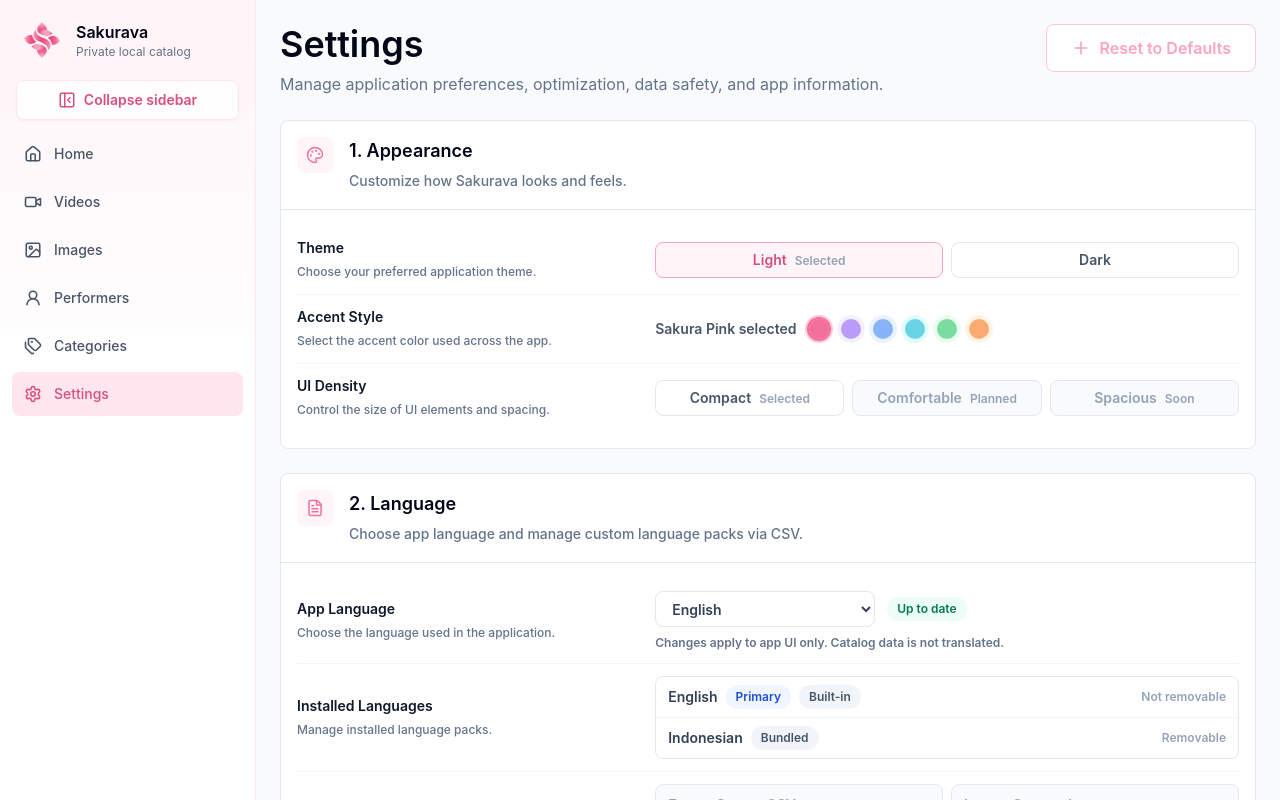
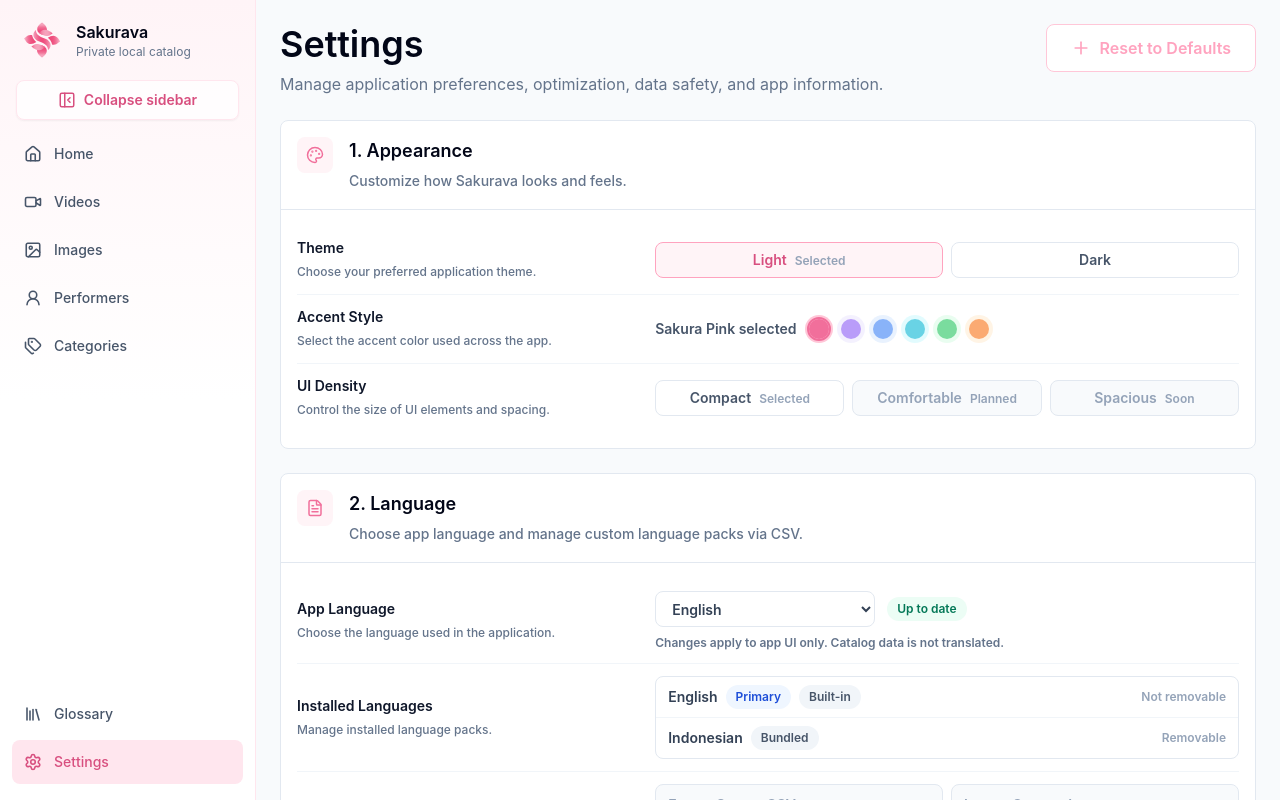
Before and after one commit to wonderfulworldz/sakurava-desktop, a React (Vite) app: page /settings in a window 1280 px wide. Both pictures are taken after a click on the button 39 px from the left and 100 px from the top of the page. Built offline with nearby package versions, Linux system fonts and the light colour scheme.

Commit message:
feat: place glossary settings in sidebar support group

```diff
--- a/src/components/Sidebar.tsx
+++ b/src/components/Sidebar.tsx
@@ -1,6 +1,7 @@
 import {
   Home,
   Image,
+  Library,
   PanelLeftClose,
   PanelLeftOpen,
   Settings,
@@ -10,7 +11,12 @@
 } from "lucide-react";
 import { NavLink, useLocation } from "react-router-dom";
 import { useLanguage } from "../lib/LanguageContext";
-import { sidebarItems } from "../lib/navigation";
+import {
+  lowerSidebarItems,
+  primarySidebarItems,
+  sidebarItems,
+} from "../lib/navigation";
+type SidebarNavigationItem = (typeof sidebarItems)[number];
 
 const icons = {
   home: Home,
@@ -18,6 +24,7 @@
   images: Image,
   performers: UserRound,
   categories: Tags,
+  glossary: Library,
   settings: Settings,
 };
 
@@ -33,6 +40,38 @@
   const exactActivePath = sidebarItems.find(
     (item) => item.to !== "/" && item.to === location.pathname,
   )?.to;
+  const renderNavigationItems = (items: readonly SidebarNavigationItem[]) =>
+    items.map((item) => {
+      const Icon = icons[item.icon];
+      const label = t(item.labelKey);
+      const navigationLabel = t("app.sidebar.navigateTo", { label });
+
+      return (
+        <NavLink
+          key={item.to}
+          to={item.to}
+          end={item.to === "/"}
+          aria-label={collapsed ? navigationLabel : undefined}
+          title={collapsed ? navigationLabel : undefined}
+          className={({ isActive }) => {
+            const itemIsActive = exactActivePath
+              ? item.to === exactActivePath
+              : isActive;
+
+            return [
+              "flex h-11 items-center rounded-lg text-sm font-medium transition",
+              collapsed ? "justify-center px-0" : "gap-3 px-3",
+              itemIsActive
+                ? "bg-sakura-100 text-sakura-600"
+                : "text-slate-600 hover:bg-white hover:text-slate-950",
+            ].join(" ");
+          }}
+        >
+          <Icon size={18} strokeWidth={2.1} />
+          {!collapsed && <span>{label}</span>}
+        </NavLink>
+      );
+    });
 
   return (
     <aside
@@ -81,37 +120,14 @@
         className="flex flex-1 flex-col gap-1 px-3"
         aria-label="Primary navigation"
       >
-        {sidebarItems.map((item) => {
-          const Icon = icons[item.icon];
-          const label = t(item.labelKey);
-          const navigationLabel = t("app.sidebar.navigateTo", { label });
+        {renderNavigationItems(primarySidebarItems)}
+      </nav>
 
-          return (
-            <NavLink
-              key={item.to}
-              to={item.to}
-              end={item.to === "/"}
-              aria-label={collapsed ? navigationLabel : undefined}
-              title={collapsed ? navigationLabel : undefined}
-              className={({ isActive }) => {
-                const itemIsActive = exactActivePath
-                  ? item.to === exactActivePath
-                  : isActive;
-
-                return [
-                  "flex h-11 items-center rounded-lg text-sm font-medium transition",
-                  collapsed ? "justify-center px-0" : "gap-3 px-3",
-                  itemIsActive
-                    ? "bg-sakura-100 text-sakura-600"
-                    : "text-slate-600 hover:bg-white hover:text-slate-950",
-                ].join(" ");
-              }}
-            >
-              <Icon size={18} strokeWidth={2.1} />
-              {!collapsed && <span>{label}</span>}
-            </NavLink>
-          );
-        })}
+      <nav
+        className="flex flex-col gap-1 px-3 pb-4"
+        aria-label="Support navigation"
+      >
+        {renderNavigationItems(lowerSidebarItems)}
       </nav>
     </aside>
   );
--- a/src/layouts/AppShell.tsx
+++ b/src/layouts/AppShell.tsx
@@ -22,6 +22,10 @@
 
   if (pathname.startsWith("/settings/category-management")) {
     return "Category Management";
+  }
+
+  if (pathname.startsWith("/glossary")) {
+    return "Glossary Library";
   }
 
   if (pathname.startsWith("/categories")) {
--- a/src/lib/language.ts
+++ b/src/lib/language.ts
@@ -76,6 +76,7 @@
   "nav.images": "Images",
   "nav.performers": "Performers",
   "nav.categories": "Categories",
+  "nav.glossary": "Glossary",
   "nav.settings": "Settings",
 
   // Settings
@@ -202,6 +203,7 @@
   "nav.images": "Gambar",
   "nav.performers": "Performer",
   "nav.categories": "Kategori",
+  "nav.glossary": "Glosarium",
   "nav.settings": "Pengaturan",
 
   // Settings
--- a/src/lib/navigation.ts
+++ b/src/lib/navigation.ts
@@ -1,4 +1,4 @@
-export const sidebarItems = [
+export const primarySidebarItems = [
   {
     label: "Home",
     labelKey: "nav.home",
@@ -29,6 +29,15 @@
     to: "/settings/category-management",
     icon: "categories",
   },
+] as const;
+
+export const lowerSidebarItems = [
+  {
+    label: "Glossary",
+    labelKey: "nav.glossary",
+    to: "/glossary",
+    icon: "glossary",
+  },
   {
     label: "Settings",
     labelKey: "nav.settings",
@@ -36,3 +45,8 @@
     icon: "settings",
   },
 ] as const;
+
+export const sidebarItems = [
+  ...primarySidebarItems,
+  ...lowerSidebarItems,
+] as const;
```
